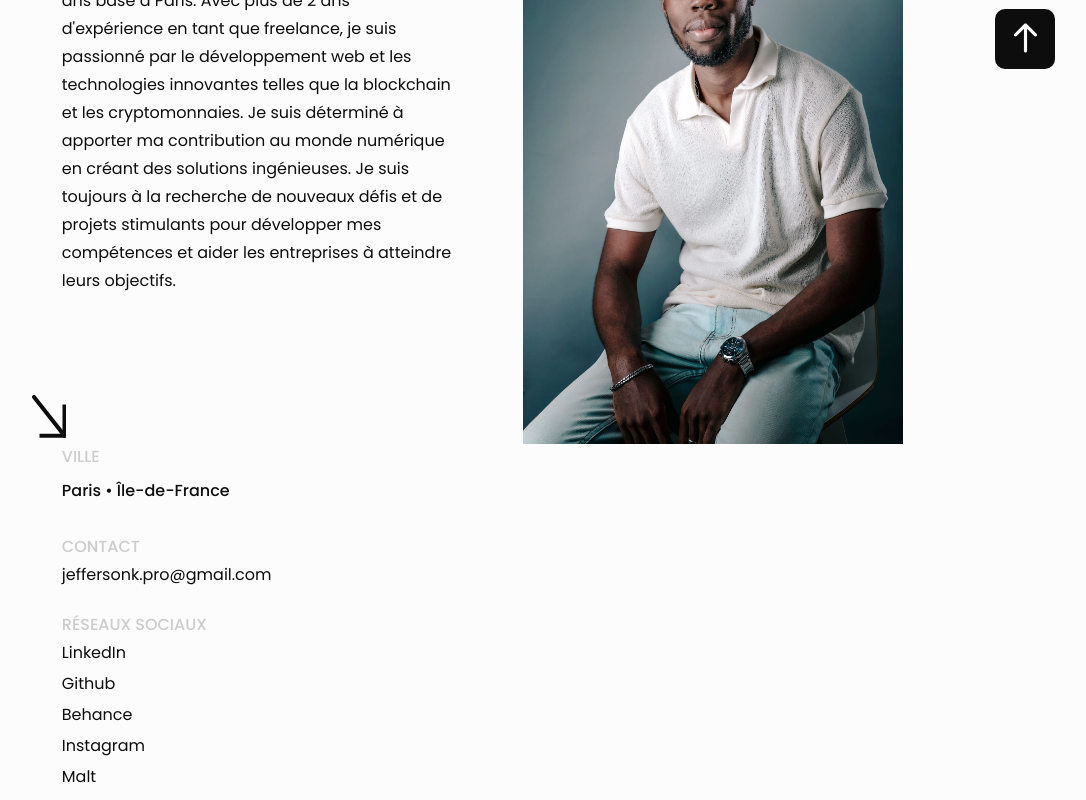
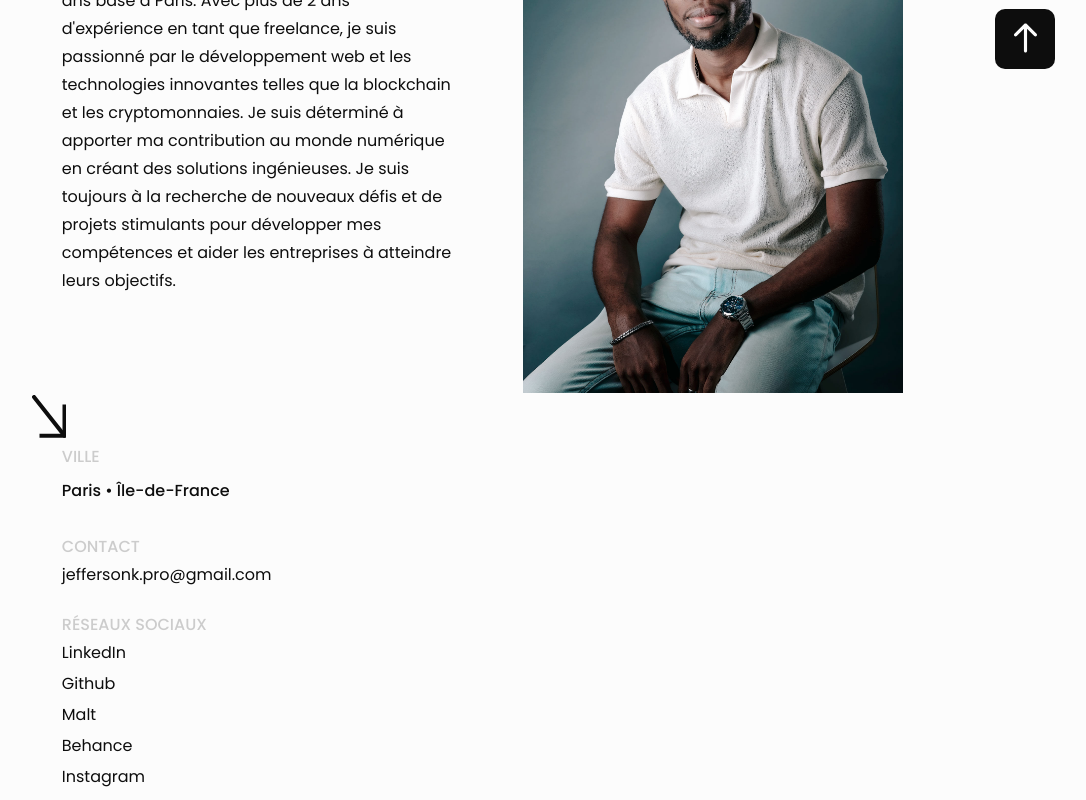
Before and after one commit to Jeff-Erson44/portfolio2023, a Next.js app: page /about in a window 1280 px wide. Shown: the part 681-1481 px from the top of the page, without its empty margins (175-1261 px from the left). Built offline with nearby package versions, Linux system fonts and the light colour scheme.

Commit message:
[EVOL] Social components

```diff
--- a/components/Contact.js
+++ /dev/null
@@ -1,72 +0,0 @@
-import Link from "next/link"
-import styled from "styled-components"
-
-const ContactContainerStyle = styled.div`
-    width: 100%;
-    h3{
-        color: var(--secondary-color);
-        text-transform: uppercase;
-        font-weight: 500;
-        line-height: 24px;
-        margin: 30px 0 15px;
-        &:nth-child(1){
-            &::before{
-            display: flex;
-            content:url('/images/icone/arrow_long.svg');
-            position: relative;
-            top: 0;
-            left: -30px
-            }
-        }
-    }
-    p{
-        font-weight: 500;
-        color: var(--body);
-        margin-bottom: 30px;
-    }
-    .link__social{
-        margin-bottom: 15px;
-    }
-`
-
-
-export default function Contact(){
-    return(
-        <ContactContainerStyle>
-            <div className="contact__container">
-                <h3>Ville</h3>
-                <p>Paris &bull; Île-de-France</p>
-                <h3>Contact</h3>
-                <div className="link__social">
-                    <a href="mailto:jeffersonk.pro@gmail.com">jeffersonk.pro@gmail.com</a>
-                </div>
-                <h3>Réseaux Sociaux</h3>
-                <div className="link__social">
-                    <Link href='https://www.linkedin.com/in/jefferson-kouao-developpeur-front-end/' target="_blank">
-                    LinkedIn
-                    </Link>
-                </div>
-                <div className="link__social">
-                    <Link href='https://github.com/Jeff-Erson44' target="_blank">
-                    Github
-                    </Link>
-                </div>
-                <div className="link__social">
-                    <Link href='https://www.behance.net/Jefferson-Kouao' target="_blank">
-                    Behance
-                    </Link>
-                </div>
-                <div className="link__social">
-                    <Link href='https://www.instagram.com/jeffersonk._/' target="_blank">
-                        <a>Instagram </a>
-                    </Link>
-                </div>
-                <div className="link__social">
-                    <Link href='' target="_blank">
-                    Malt
-                    </Link>
-                </div>
-            </div>
-        </ContactContainerStyle>
-    )
-}
--- /dev/null
+++ b/components/ContactContainer.js
@@ -0,0 +1,48 @@
+import styled from "styled-components"
+import LinkSocial from "/components/LinkSocial"
+
+const ContactContainerStyle = styled.div`
+    width: 100%;
+    h3{
+        color: var(--secondary-color);
+        text-transform: uppercase;
+        font-weight: 500;
+        line-height: 24px;
+        margin: 30px 0 15px;
+        &:nth-child(1){
+            &::before{
+            display: flex;
+            content:url('/images/icone/arrow_long.svg');
+            position: relative;
+            top: 0;
+            left: -30px
+            }
+        }
+    }
+    p{
+        font-weight: 500;
+        color: var(--body);
+        margin-bottom: 30px;
+    }
+
+`
+
+
+export default function ContactContainer({socials}){
+    return(
+        <ContactContainerStyle>
+            <div className="contact__container">
+                <h3>Ville</h3>
+                <p>Paris &bull; Île-de-France</p>
+                <h3>Contact</h3>
+                <div className="link__social">
+                    <a href="mailto:jeffersonk.pro@gmail.com">jeffersonk.pro@gmail.com</a>
+                </div>
+                <h3>Réseaux Sociaux</h3>
+                <LinkSocial
+                    socials={socials}
+                />
+            </div>
+        </ContactContainerStyle>
+    )
+}
--- /dev/null
+++ b/components/LinkSocial.js
@@ -0,0 +1,22 @@
+import Link from "next/link"
+import styled from "styled-components"
+
+const LinkSocialStyle = styled.div`
+    .link__social{
+        margin-bottom: 15px;
+    }
+`
+
+export default function LinkSocial({socials}){
+    return(
+        <LinkSocialStyle>
+            {socials?.map((social, index) =>(
+                <div className="link__social" key={index}>
+                    <Link href={social.link} target="_blank">
+                        {social.name}
+                    </Link>
+                </div>
+            ))}
+        </LinkSocialStyle>
+    )
+}
--- a/pages/about.js
+++ b/pages/about.js
@@ -1,7 +1,7 @@
 import styled from "styled-components"
 import Head from "next/head"
 import Image from "next/image"
-import Contact from "/components/Contact"
+import ContactContainer from "/components/ContactContainer"
 
 const AboutStyle = styled.div`
     .container__about{
@@ -40,8 +40,10 @@ const AboutStyle = styled.div`
             h3{
                 text-transform: uppercase;
                 margin-bottom: 10px;
+                font-size: 2rem;
             }
             h4{
+                font-size: 1.5rem;
                 opacity: .5;
             }
         }
@@ -117,7 +119,7 @@ const AboutStyle = styled.div`
     }
 `
 
-export default function Index(){
+export default function Index({socials, bio}){
     return(
         <>
         <Head>
@@ -141,17 +143,18 @@ export default function Index(){
             <div className="container__profil--info">
                 <h3>Jefferson Kouao</h3>
                 <h5>Jefferson Kouao</h5>
-                <p>Je m&#39;appelle Jefferson, jeune développeur de 23 ans basé à Paris. Avec plus de 2 ans d&#39;expérience en tant que freelance, je suis passionné par le développement web et les technologies innovantes telles que la blockchain et les cryptomonnaies.
-                Je suis déterminé à apporter ma contribution au monde numérique en créant des solutions ingénieuses. Je suis toujours à la recherche de nouveaux défis et de projets stimulants pour développer mes compétences et aider les entreprises à atteindre leurs objectifs.</p>
+                <p>{bio?.text}</p>
                 <div className="container__profil--contact">
-                    <Contact/>
+                    <ContactContainer
+                        socials={socials}
+                    />
                 </div>
             </div>
             <div className="container__profil--image">
                 <Image
                     src={'/images/moi.jpg'}
                     alt="moi"
-                    width={390}
+                    width={430}
                     height={570}
                 />
             </div>
@@ -160,3 +163,41 @@ export default function Index(){
         </>
     )
 }
+
+
+export async function getStaticProps(){
+
+    const socials = [
+        {
+            link: "https://www.linkedin.com/in/jefferson-kouao-developpeur-front-end/",
+            name: "LinkedIn",
+        },
+        {
+            link: "https://github.com/Jeff-Erson44",
+            name: "Github",
+        },
+        {
+            link: "",
+            name: "Malt",
+        },
+        {
+            link: "https://www.behance.net/Jefferson-Kouao",
+            name: "Behance",
+        },
+        {
+            link: "https://www.instagram.com/jeffersonk._/",
+            name: "Instagram",
+        },
+
+    ]
+    const bio = {
+        text: "Je m'appelle Jefferson, jeune développeur de 23 ans basé à Paris. Avec plus de 2 ans d'expérience en tant que freelance, je suis passionné par le développement web et les technologies innovantes telles que la blockchain et les cryptomonnaies. Je suis déterminé à apporter ma contribution au monde numérique en créant des solutions ingénieuses. Je suis toujours à la recherche de nouveaux défis et de projets stimulants pour développer mes compétences et aider les entreprises à atteindre leurs objectifs."
+    }
+
+    return{
+        props: {
+            socials,
+            bio
+        }
+    }
+}
```
Also changed, not shown: pages/contact.js (+37 -3 lines).
